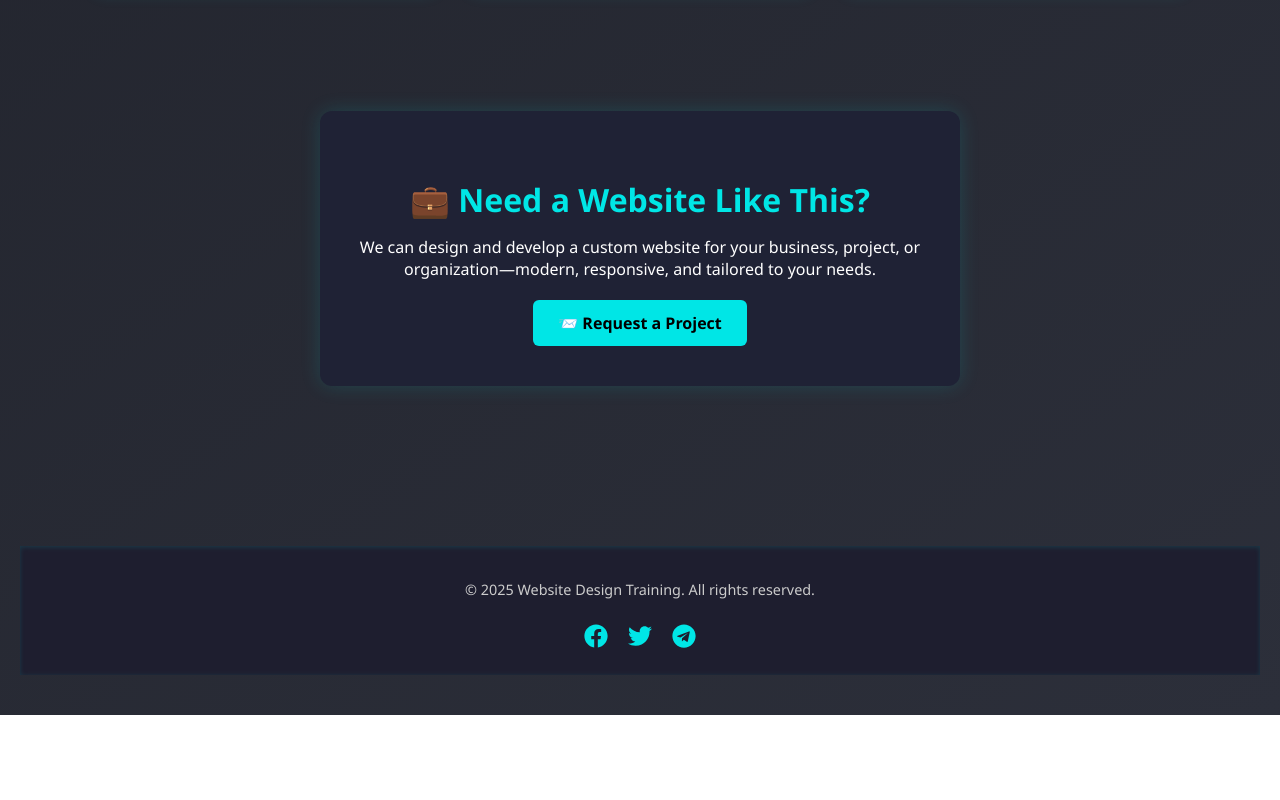
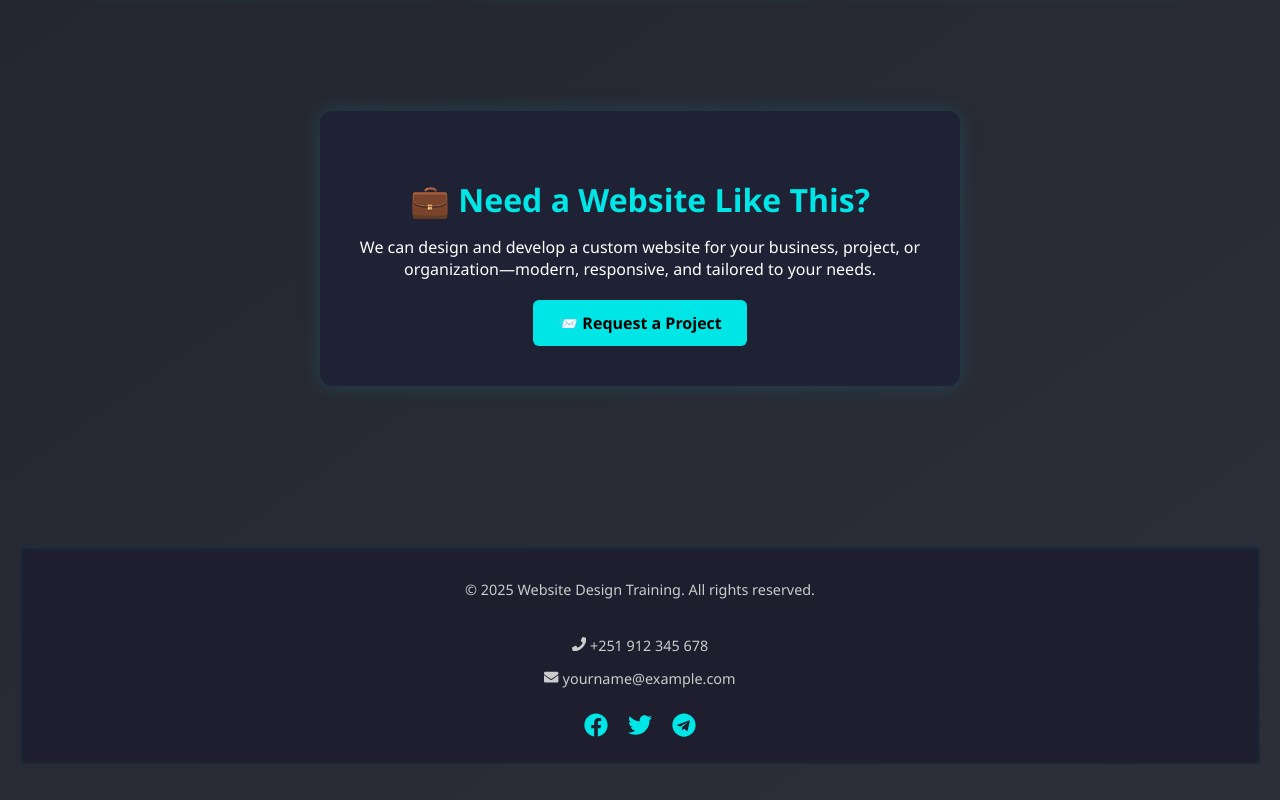
Before and after one commit to DesuSefiw/web-design-training, a React (Create React App) app in the folder trainer-frontend/: page / in a window 1280 px wide. Shown: the part 1560-2360 px from the top of the page. Before the commit the page ends 2275 px from the top, so only its background shows below. Built offline with nearby package versions, Linux system fonts and the light colour scheme.

Commit message:
Update Footer.js

```diff
--- a/trainer-frontend/src/components/Footer.js
+++ b/trainer-frontend/src/components/Footer.js
@@ -1,23 +1,23 @@
 // components/Footer.js
 import React from 'react';
-import { FaFacebook, FaTwitter, FaTelegram } from 'react-icons/fa';
 import './Footer.css';
+import { FaFacebook, FaTwitter, FaTelegram, FaEnvelope, FaPhone } from 'react-icons/fa';
 
 function Footer() {
   return (
     <footer className="footer">
       <div className="footer-container">
         <p>© {new Date().getFullYear()} Website Design Training. All rights reserved.</p>
+
+        <div className="contact-info">
+          <p><FaPhone /> +251 912 345 678</p>
+          <p><FaEnvelope /> yourname@example.com</p>
+        </div>
+
         <div className="social-links">
-          <a href="https://facebook.com" target="_blank" rel="noreferrer" aria-label="Facebook">
-            <FaFacebook size={24} />
-          </a>
-          <a href="https://twitter.com" target="_blank" rel="noreferrer" aria-label="Twitter">
-            <FaTwitter size={24} />
-          </a>
-          <a href="https://t.me/yourchannel" target="_blank" rel="noreferrer" aria-label="Telegram">
-            <FaTelegram size={24} />
-          </a>
+          <a href="https://facebook.com" target="_blank" rel="noreferrer" aria-label="Facebook"><FaFacebook /></a>
+          <a href="https://twitter.com" target="_blank" rel="noreferrer" aria-label="Twitter"><FaTwitter /></a>
+          <a href="https://t.me/yourtelegram" target="_blank" rel="noreferrer" aria-label="Telegram"><FaTelegram /></a>
         </div>
       </div>
     </footer>
```
